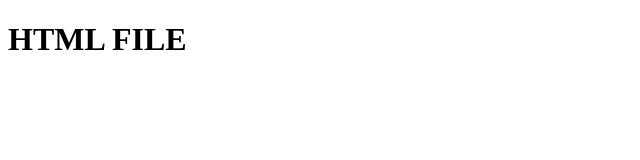
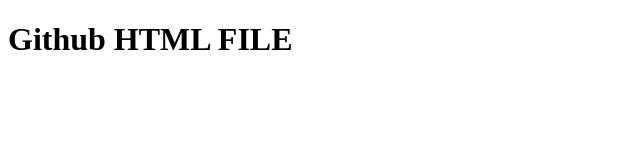
Before and after one commit to satishnair-Github/satishnair-Github.github.io, a plain HTML site: page index.html in a window 1280 px wide. Shown: the whole page, without its empty margins (0-640 px from the left). Drawn offline with Linux system fonts and the light colour scheme.

Commit message:
First test change

```diff
--- a/index.html
+++ b/index.html
@@ -1,6 +1,6 @@
 <!DOCTYPE html>
 <head></head>
 <body>
-    <h1>HTML FILE</h1>
+    <h1>Github HTML FILE</h1>
 </body>
 </html>
```
